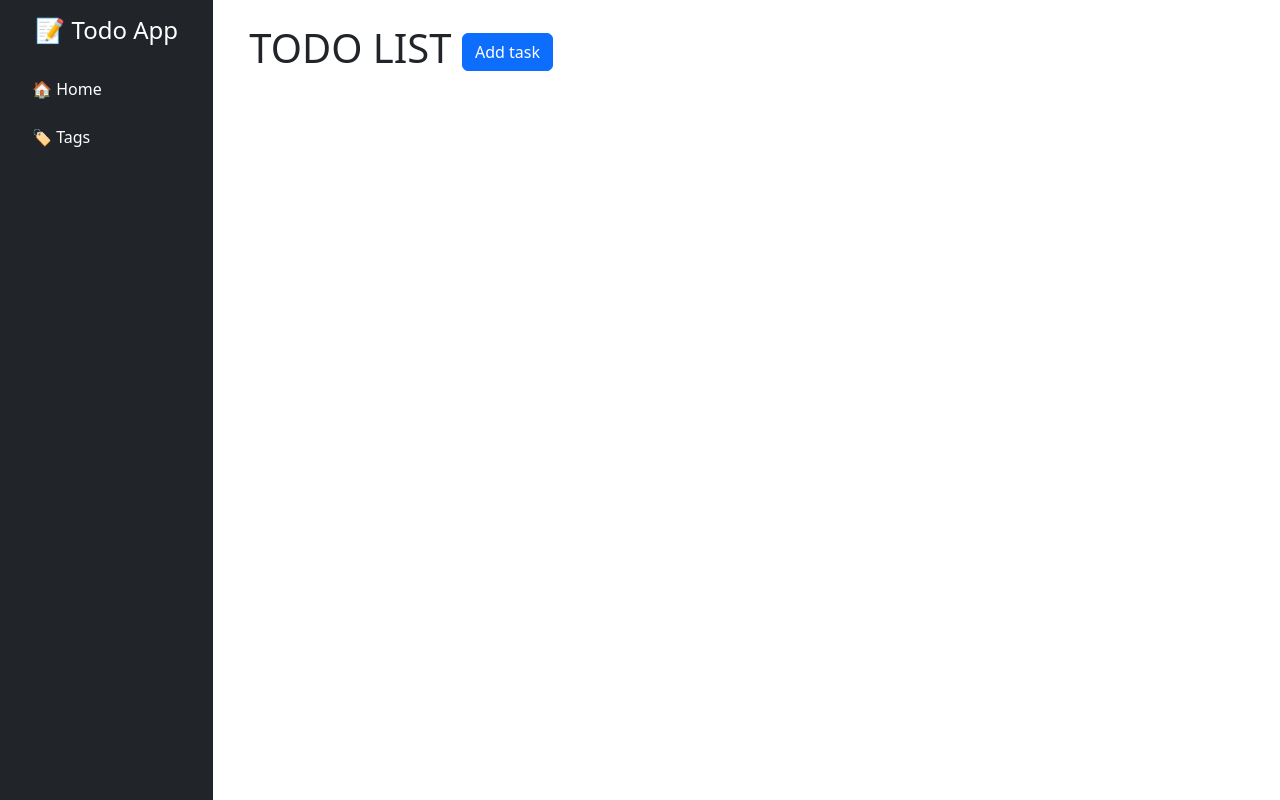
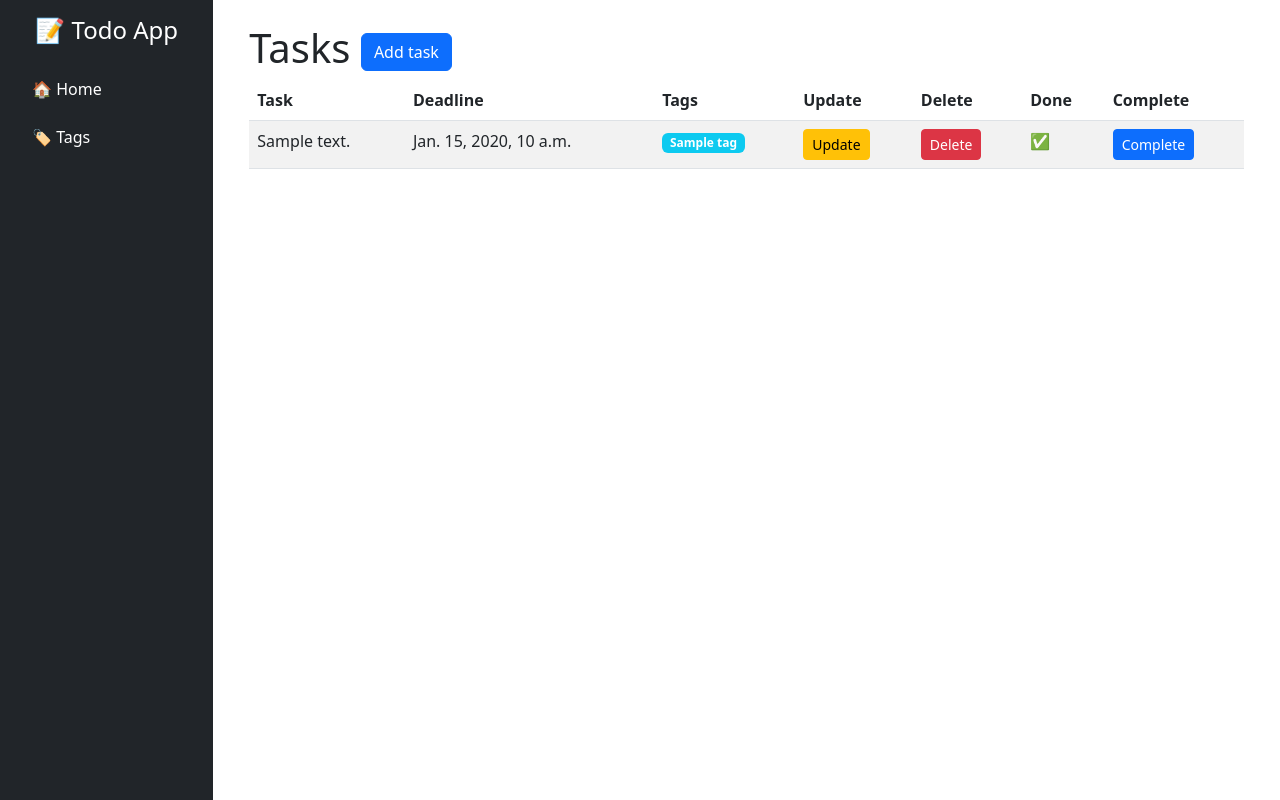
Before and after one commit to iivitalik/todo-list, a Django app: page / in a window 1280 px wide. Run offline with Django 5.2, Linux system fonts and the light colour scheme; tables that the repository leaves empty hold one stand-in row (values such as "Sample post").

Commit message:
customized todo list

```diff
--- a/templates/index.html
+++ b/templates/index.html
@@ -1,7 +1,62 @@
 {% extends "base.html" %}
+
 {% block content %}
-        <h1> TODO LIST <a class="btn btn-primary" href="{% url 'todo:tasks-create' %}">Add task</a> </h1>
+<h1>Tasks <a class="btn btn-primary" href="{% url 'todo:tasks-create' %}">Add task</a></h1>
+
+<table class="table table-striped">
+  <thead>
+    <tr>
+      <th>Task</th>
+      <th>Deadline</th>
+      <th>Tags</th>
+      <th>Update</th>
+      <th>Delete</th>
+      <th>Done</th>
+      <th>Complete</th>
+    </tr>
+  </thead>
+  <tbody>
 
 
+    {% for task in tasks %}
+      <tr>
+        <td>{{ task.content }} </td>
+        <td>{{ task.deadline|default:"—" }}</td>
+        <td>
+          {% for tag in task.tags.all %}
+            <span class="badge bg-info">{{ tag.name }}</span>
+          {% empty %}
+            <span class="text-muted">No tags</span>
+          {% endfor %}
+        </td>
 
+
+        <td><a class="btn btn-warning btn-sm" href="{% url 'todo:tasks-update' task.id %}">Update</a></td>
+        <td><a class="btn btn-danger btn-sm" href="{% url 'todo:tasks-delete' task.id %}">Delete</a></td>
+        <td>
+          {% if task.done %}
+            ✅
+          {% else %}
+            ❌
+          {% endif %}
+        </td>
+        <td>
+    <form method="post" action="{% url 'todo:tasks-toggle' task.id %}">
+        {% csrf_token %}
+        {% if task.is_done %}
+            <button type="submit" class="btn btn-success btn-sm">Undo</button>
+        {% else %}
+            <button type="submit" class="btn btn-primary btn-sm">Complete</button>
+        {% endif %}
+    </form>
+</td>
+      </tr>
+
+    {% empty %}
+      <tr>
+        <td colspan="6" class="text-center">No tasks yet</td>
+      </tr>
+    {% endfor %}
+  </tbody>
+</table>
 {% endblock %}
--- a/todo/models.py
+++ b/todo/models.py
@@ -4,7 +4,7 @@ from django.db import models
 class Task(models.Model):
     content = models.TextField()
     datetime = models.DateTimeField(auto_now_add=True)
-    deadline = models.DateTimeField()
+    deadline = models.DateTimeField(null=True, blank=True)
     done = models.BooleanField(default=False)
     tags = models.ManyToManyField('Tag', related_name='tasks')
 
--- a/todo/urls.py
+++ b/todo/urls.py
@@ -2,7 +2,14 @@ from django.contrib import admin
 from django.urls import path
 from . import views
 
-from todo.views import TagsListView, TaskCreateView, TagsCreateView, TagUpdateView, TagDeleteView
+from todo.views import (
+    TagsListView,
+    TaskCreateView,
+    TagsCreateView,
+    TagUpdateView,
+    TagDeleteView,
+    TaskUpdateView,
+    TaskDeleteView)
 
 app_name = "todo"
 
@@ -12,6 +19,9 @@ urlpatterns = [
     path("tags/create/", views.TagsCreateView.as_view(), name="tags-create"),
     path("tags/<int:pk>/update/", views.TagUpdateView.as_view(), name="tags-update"),
     path("tags/<int:pk>/delete/", views.TagDeleteView.as_view(), name="tags-delete"),
+
     path("tasks/create/", views.TaskCreateView.as_view(), name="tasks-create"),
+    path("tasks/<int:pk>/update/", views.TaskUpdateView.as_view(), name="tasks-update"),
+    path("tasks/<int:pk>/delete/", views.TaskDeleteView.as_view(), name="tasks-delete"),
     path("tasks/<int:pk>/toggle/", views.toggle_task_status, name="tasks-toggle"),
 ]
--- a/todo/views.py
+++ b/todo/views.py
@@ -7,7 +7,7 @@ from .models import Task, Tag
 
 
 def index(request):
-    tasks = Task.objects.all().order_by('-datetime')
+    tasks = Task.objects.all().order_by("-datetime")
 
     context = {
         'tasks': Task.objects.all()
@@ -52,6 +52,23 @@ class TagDeleteView(DeleteView):
         return reverse_lazy("todo:tags")
 
 
+class TaskUpdateView(UpdateView):
+    model = Task
+    fields = ("content", "deadline", "tags")
+    template_name = "tasks-update.html"
+
+    def get_success_url(self):
+        return reverse_lazy("todo:index")
+
+
+class TaskDeleteView(DeleteView):
+    model = Task
+    template_name = "tasks-delete.html"
+
+    def get_success_url(self):
+        return reverse_lazy("todo:index")
+
+
 def toggle_task_status(request, pk):
     task = get_object_or_404(Task, pk=pk)
     task.done = not task.done
```
Also changed, not shown: templates/tasks-delete.html (added, +10 -0 lines), templates/tasks-update.html (added, +9 -0 lines).
